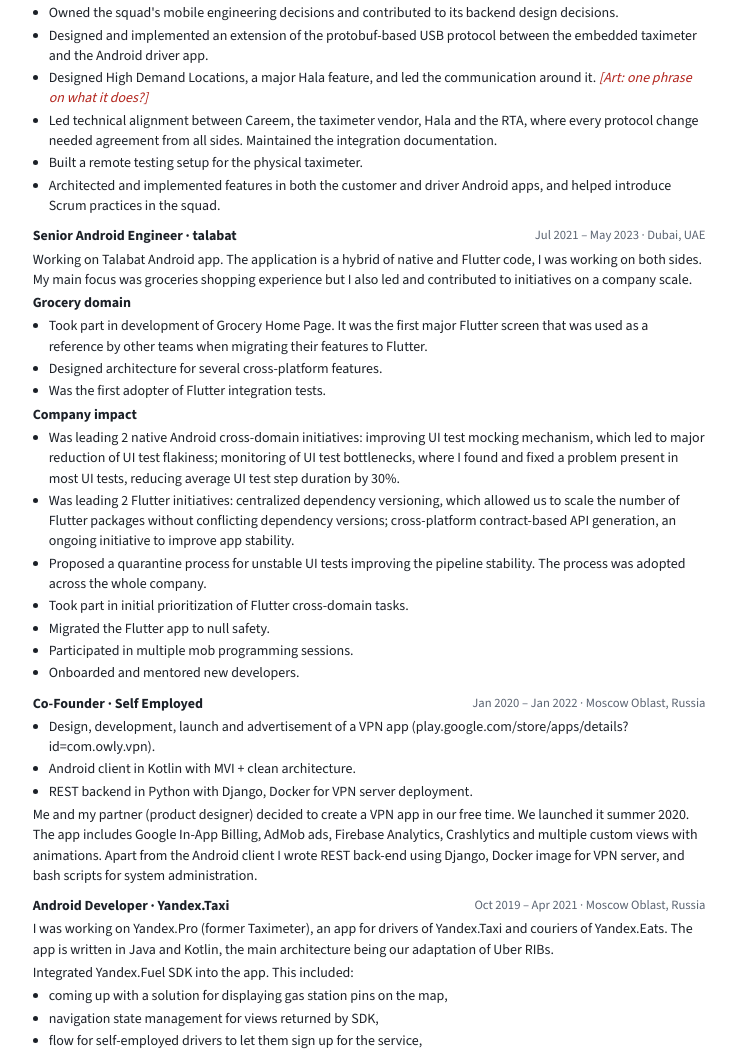
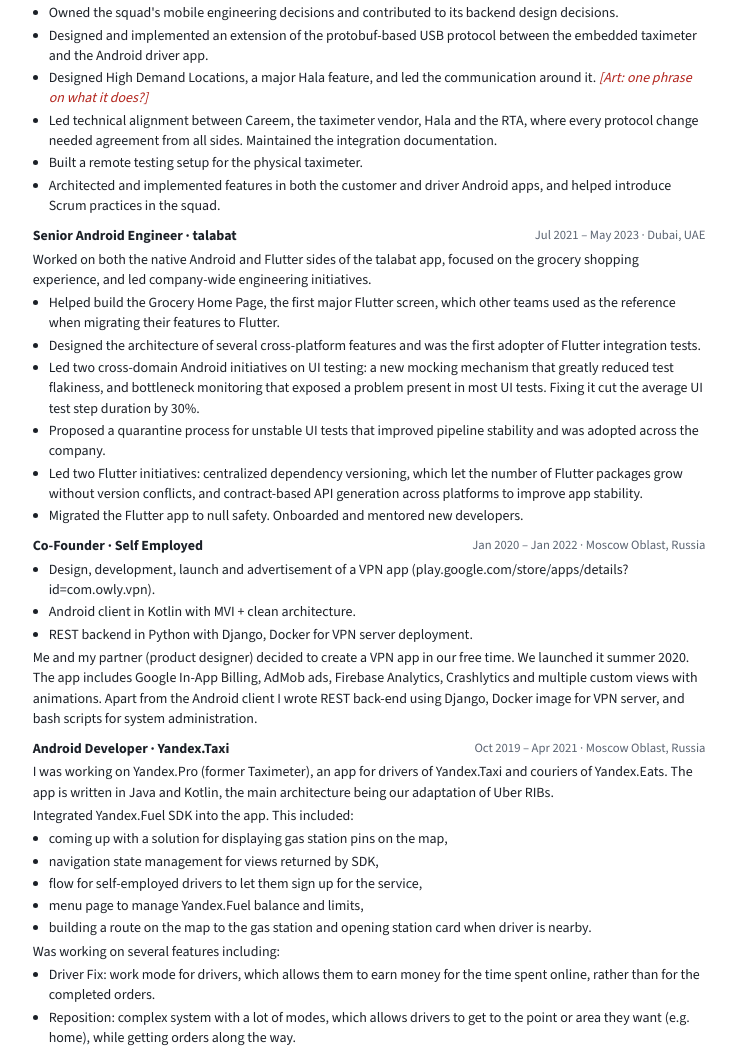
Before and after one commit to Murashov/claude-code-assistant, a plain HTML site: page work/cv/cv.html in a window 1280 px wide. Shown: the part 1118-2168 px from the top of the page, without its empty margins (271-1007 px from the left). Drawn offline with nearby package versions, Linux system fonts and the light colour scheme.

Commit message:
CV: tighten talabat section
Co-Authored-By: Claude <noreply@anthropic.com>
Claude-Session: https://claude.ai/code/session_01E3v7tWKecC2d1eeGTMP2ep

```diff
--- a/work/cv/cv.html
+++ b/work/cv/cv.html
@@ -87,22 +87,14 @@ li{margin:2px 0}
 
 <section class="job" id="talabat">
   <div class="job-head"><span class="role">Senior Android Engineer · talabat</span><span class="meta">Jul 2021 – May 2023 · Dubai, UAE</span></div>
-  <p>Working on Talabat Android app. The application is a hybrid of native and Flutter code, I was working on both sides. My main focus was groceries shopping experience but I also led and contributed to initiatives on a company scale.</p>
-  <p><b>Grocery domain</b></p>
+  <p>Worked on both the native Android and Flutter sides of the talabat app, focused on the grocery shopping experience, and led company-wide engineering initiatives.</p>
   <ul>
-    <li>Took part in development of Grocery Home Page. It was the first major Flutter screen that was used as a reference by other teams when migrating their features to Flutter.</li>
-    <li>Designed architecture for several cross-platform features.</li>
-    <li>Was the first adopter of Flutter integration tests.</li>
-  </ul>
-  <p><b>Company impact</b></p>
-  <ul>
-    <li>Was leading 2 native Android cross-domain initiatives: improving UI test mocking mechanism, which led to major reduction of UI test flakiness; monitoring of UI test bottlenecks, where I found and fixed a problem present in most UI tests, reducing average UI test step duration by 30%.</li>
-    <li>Was leading 2 Flutter initiatives: centralized dependency versioning, which allowed us to scale the number of Flutter packages without conflicting dependency versions; cross-platform contract-based API generation, an ongoing initiative to improve app stability.</li>
-    <li>Proposed a quarantine process for unstable UI tests improving the pipeline stability. The process was adopted across the whole company.</li>
-    <li>Took part in initial prioritization of Flutter cross-domain tasks.</li>
-    <li>Migrated the Flutter app to null safety.</li>
-    <li>Participated in multiple mob programming sessions.</li>
-    <li>Onboarded and mentored new developers.</li>
+    <li>Helped build the Grocery Home Page, the first major Flutter screen, which other teams used as the reference when migrating their features to Flutter.</li>
+    <li>Designed the architecture of several cross-platform features and was the first adopter of Flutter integration tests.</li>
+    <li>Led two cross-domain Android initiatives on UI testing: a new mocking mechanism that greatly reduced test flakiness, and bottleneck monitoring that exposed a problem present in most UI tests. Fixing it cut the average UI test step duration by 30%.</li>
+    <li>Proposed a quarantine process for unstable UI tests that improved pipeline stability and was adopted across the company.</li>
+    <li>Led two Flutter initiatives: centralized dependency versioning, which let the number of Flutter packages grow without version conflicts, and contract-based API generation across platforms to improve app stability.</li>
+    <li>Migrated the Flutter app to null safety. Onboarded and mentored new developers.</li>
   </ul>
 </section>
 
```
